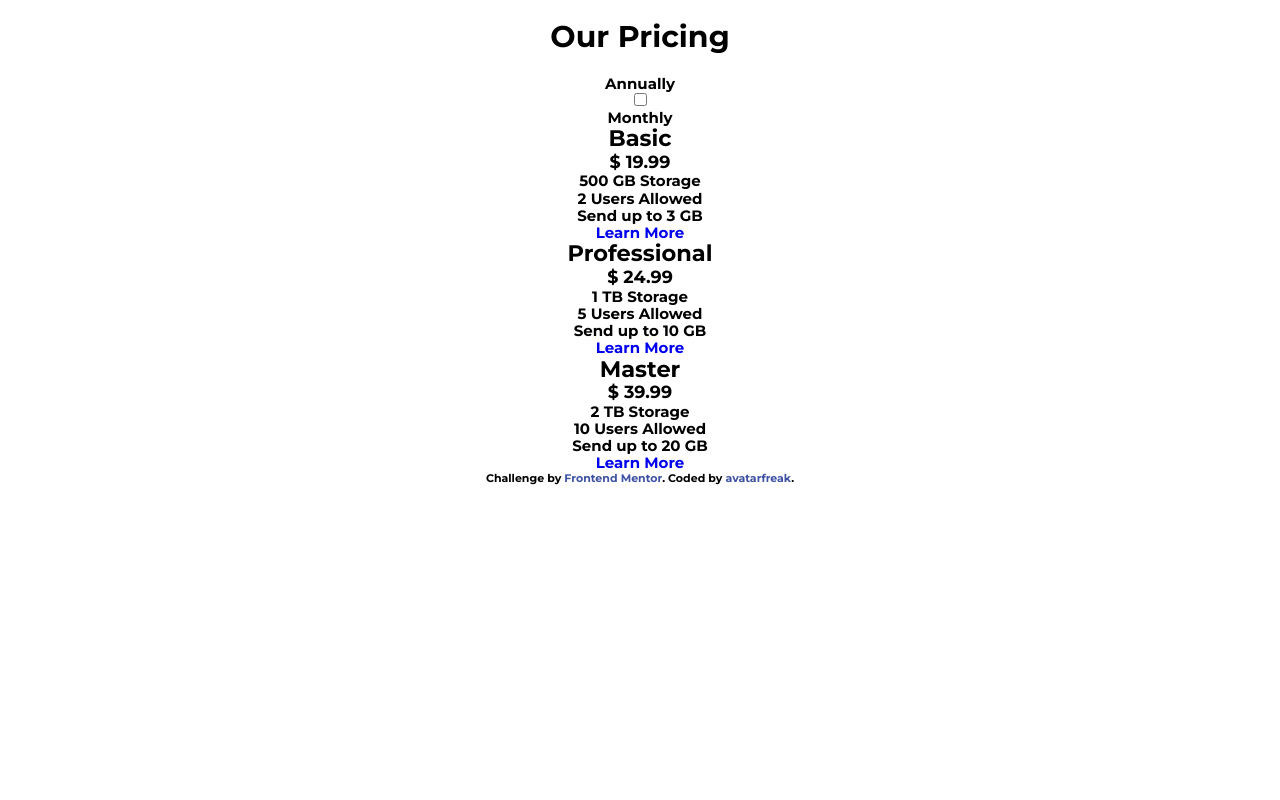
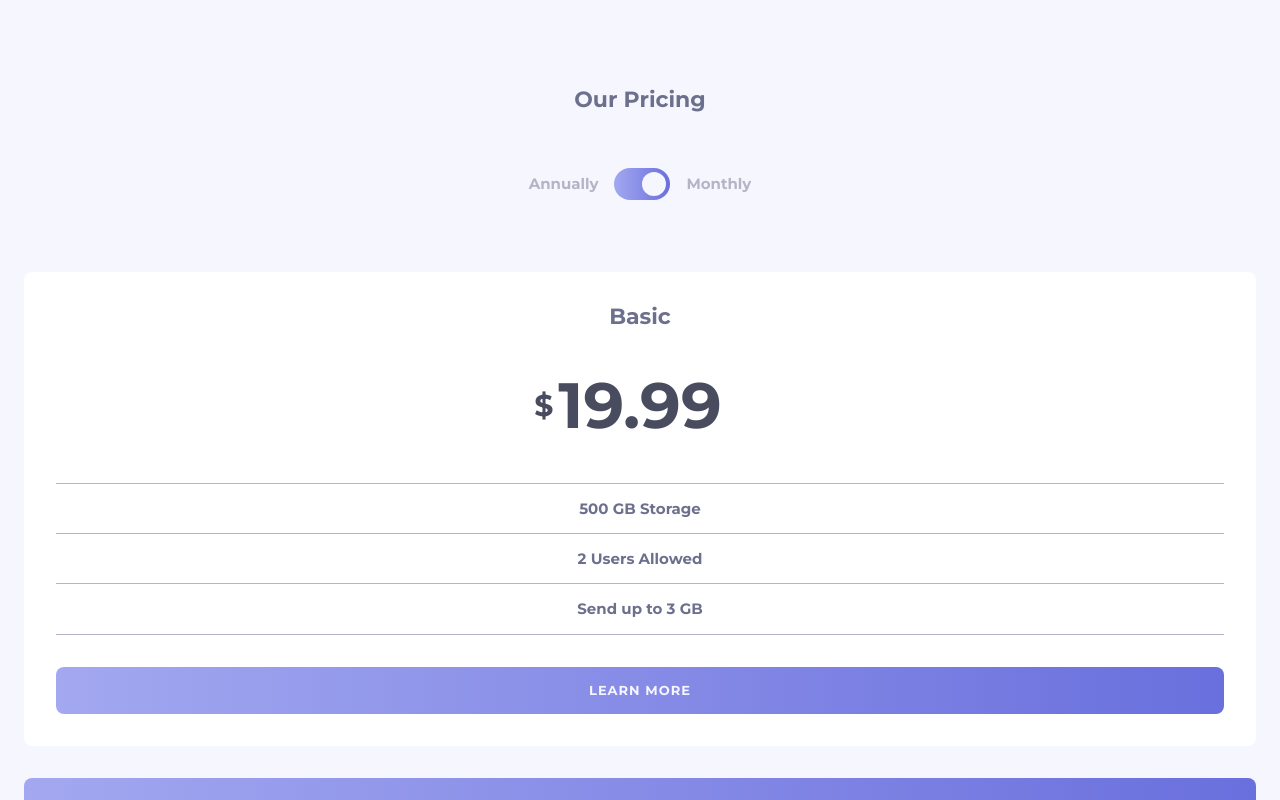
Before and after one commit to avatarfreak/frontend-pricing-component, a plain HTML site: page index.html in a window 1280 px wide. Shown: the top 800 px of the page. Drawn offline with Linux system fonts and the light colour scheme.

Commit message:
style for small device updated

```diff
--- a/css/main.css
+++ b/css/main.css
@@ -35,6 +35,10 @@ a {
   text-decoration: none;
 }
 
+ul {
+  list-style: none;
+}
+
 :focus-visible {
   outline: 2px dashed red;
 }
@@ -49,6 +53,152 @@ a {
   position: absolute;
 }
 
+.wrapper {
+  padding: 4.5rem 1.5rem;
+  background: var(--clr-neutral-100);
+}
+
+/*----------Header Section-------------*/
+header h1 {
+  color: var(--clr-neutral-120);
+  font-size: var(--fs-size-md);
+}
+
+/*---------Subscription----------------*/
+
+header .subscription {
+  margin-top: 2.5rem;
+  display: flex;
+  align-items: center;
+  justify-content: center;
+}
+
+.subscription p {
+  color: var(--clr-neutral-110);
+  font-size: var(--fs-size-sm);
+  font-weight: var(--fw-weight-bold);
+}
+
+/*---------Toggle Switch ---------------*/
+.switch input[type="checkbox"] {
+  opacity: 0;
+  height: 0;
+  width: 0;
+}
+
+label.switch {
+  margin: 1rem;
+  width: 3.5rem;
+  height: 2rem;
+  border-radius: 1.5rem;
+  background: var(--clr-primary-100);
+  display: flex;
+  align-items: center;
+  justify-content: center;
+  cursor: pointer;
+}
+
+label .slider-circle {
+  --size-circle: 1.5rem;
+  width: var(--size-circle);
+  height: var(--size-circle);
+  background: var(--clr-neutral-100);
+  border-radius: 50%;
+  transform: translateX(0.75rem);
+  transition: 0.4s;
+}
+
+input:checked + .slider-circle {
+  transform: translateX(-0.75rem);
+}
+
+/*-----------Card Section --------------*/
+
+.card:nth-child(even) {
+  background: var(--clr-primary-100);
+}
+
+.card:nth-child(even),
+.card:nth-child(even) h3,
+.card:nth-child(even) .title,
+.card:nth-child(even) li,
+.card:nth-child(even) span.currency {
+  color: var(--clr-neutral-100);
+}
+
+.card:nth-child(odd) {
+  background: hsl(0, 0%, 100%);
+}
+.container {
+  margin: 3.5rem 0;
+}
+.card {
+  padding: 2rem;
+  margin: 2rem 0;
+  border-radius: 0.5rem;
+}
+
+.card__header .title {
+  color: var(--clr-neutral-120);
+  font-size: var(--fs-size-md);
+  font-weight: var(--fw-weight-bold);
+}
+.card__body {
+  margin-top: 2.5rem;
+}
+
+.card__body span.currency {
+  color: var(--clr-neutral-130);
+  font-size: var(--fs-size-lg);
+  display: inline-block;
+  position: absolute;
+  top: 0;
+  transform: translate(-1.5rem, 1.25rem);
+}
+
+.card__body h3 {
+  color: var(--clr-neutral-130);
+  font-size: var(--fs-size-xl);
+  position: relative;
+}
+
+.card__body ul {
+  margin-top: 2.5rem;
+}
+
+.card__body li {
+  padding: 1rem;
+  border-top: 1px solid var(--clr-neutral-110);
+  color: var(--clr-neutral-120);
+  font-weight: var(--fw-weight-bold);
+}
+
+.card__body li:last-child {
+  border-bottom: 1px solid var(--clr-neutral-110);
+}
+
+.card__footer {
+  margin-top: 2rem;
+}
+
+.card__footer a {
+  display: block;
+  padding: 1rem;
+  width: 100%;
+  border-radius: 0.5rem;
+  background: var(--clr-primary-100);
+  color: var(--clr-neutral-100);
+  text-transform: uppercase;
+  font-size: var(--fs-size-xs);
+  font-weight: var(--fw-weight-bold);
+  letter-spacing: 1px;
+}
+
+.card:nth-child(even) a {
+  background: hsl(0, 0%, 100%);
+  color: hsl(237, 63%, 64%);
+}
+
 .attribution {
   font-size: 11px;
   text-align: center;
```
